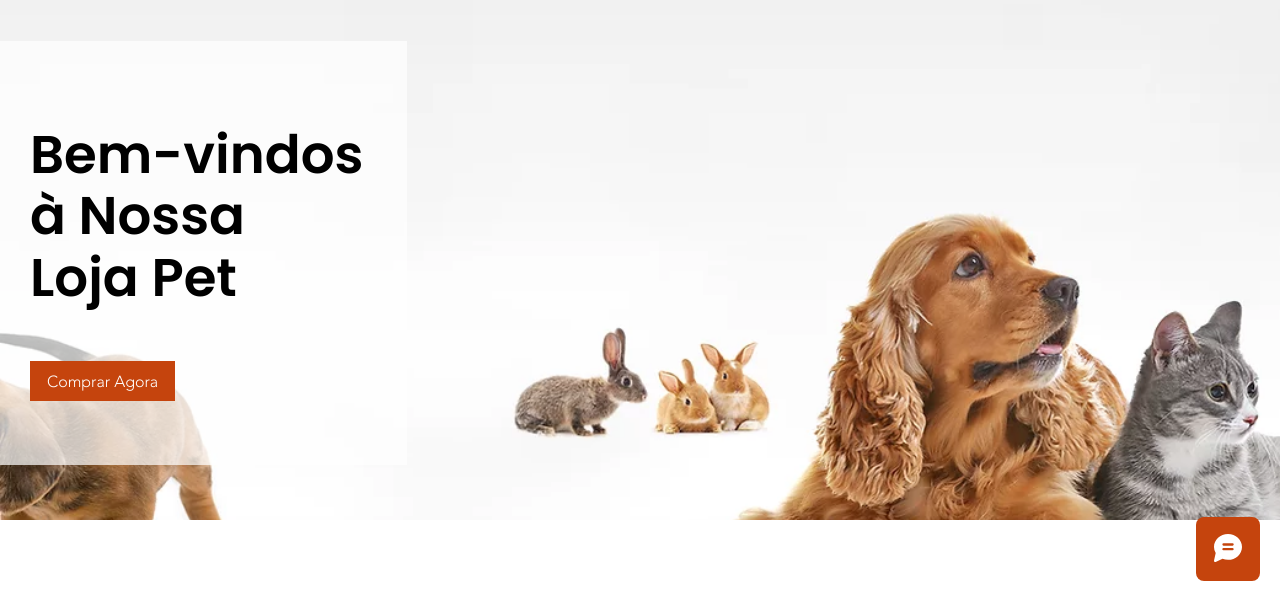
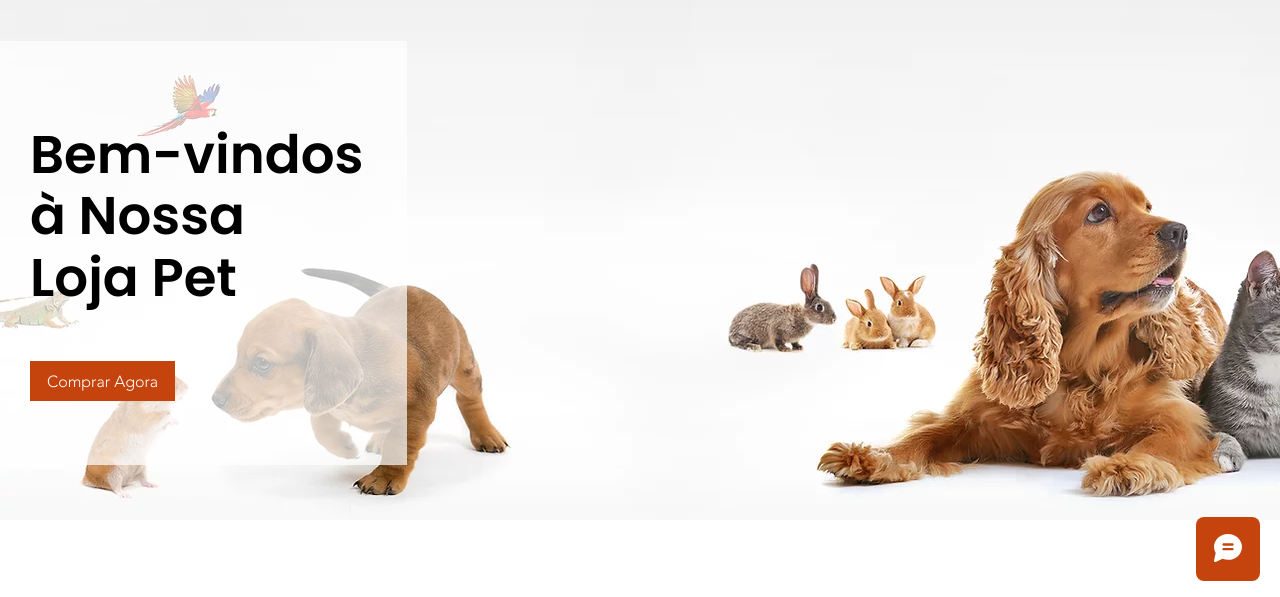
Before and after one commit to AV-Felipe/e-store-clone, a plain HTML site: page index.html in a window 1280 px wide. Shown: the part 199-796 px from the top of the page. Drawn offline with Linux system fonts and the light colour scheme.

Commit message:
Implement adaptative image in main image section

```diff
--- a/styles.css
+++ b/styles.css
@@ -334,6 +334,7 @@ h2 {
     bottom: 20px;
     right: 20px;
     z-index: 100;
+    box-shadow: 0 0 1px #ffffff;
 }
 
 /* slides */
@@ -344,6 +345,16 @@ h2 {
     background-image: url(assets/pictures/flow-image-01.webp);
     background-size: cover;
     display: flex;
+}
+@media (max-width:900px){
+    .welcomeFedd {
+        background-image: url(assets/pictures/flow-image-sml.webp);
+    }
+}
+@media (min-width:1150px){
+    .welcomeFedd {
+        background-image: url(assets/pictures/flow-image-xl.webp);
+    }
 }
 
 .messageBoard{
```
Also changed, not shown: assets/pictures/flow-image-sml.webp (added), assets/pictures/flow-image-xl.webp (added).
